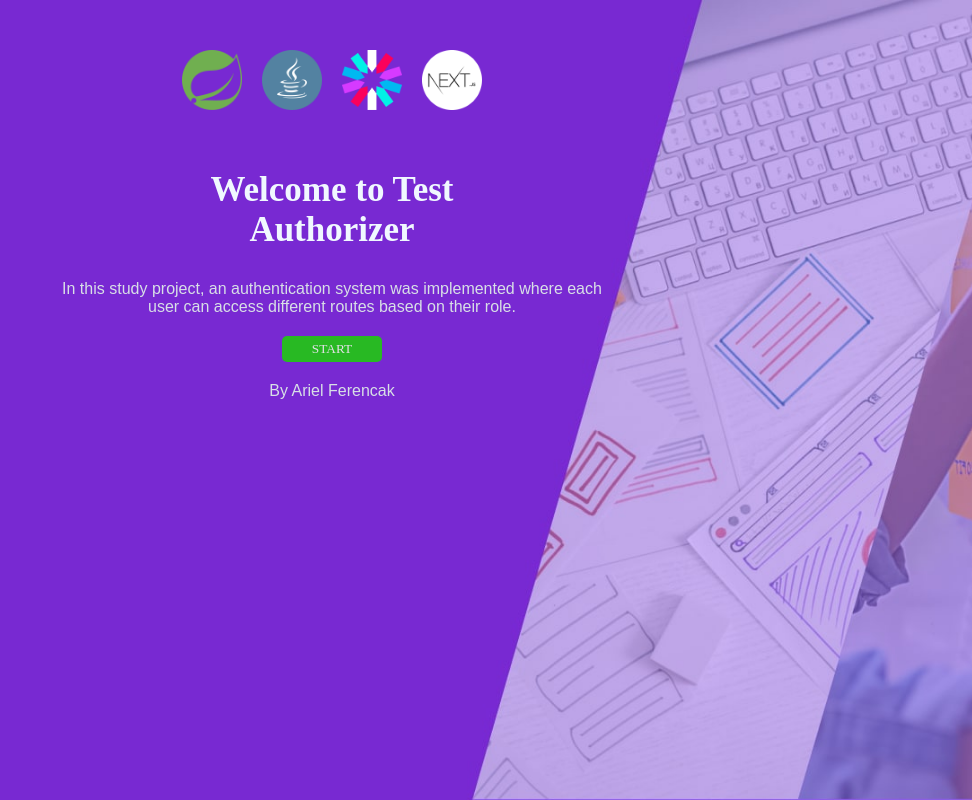
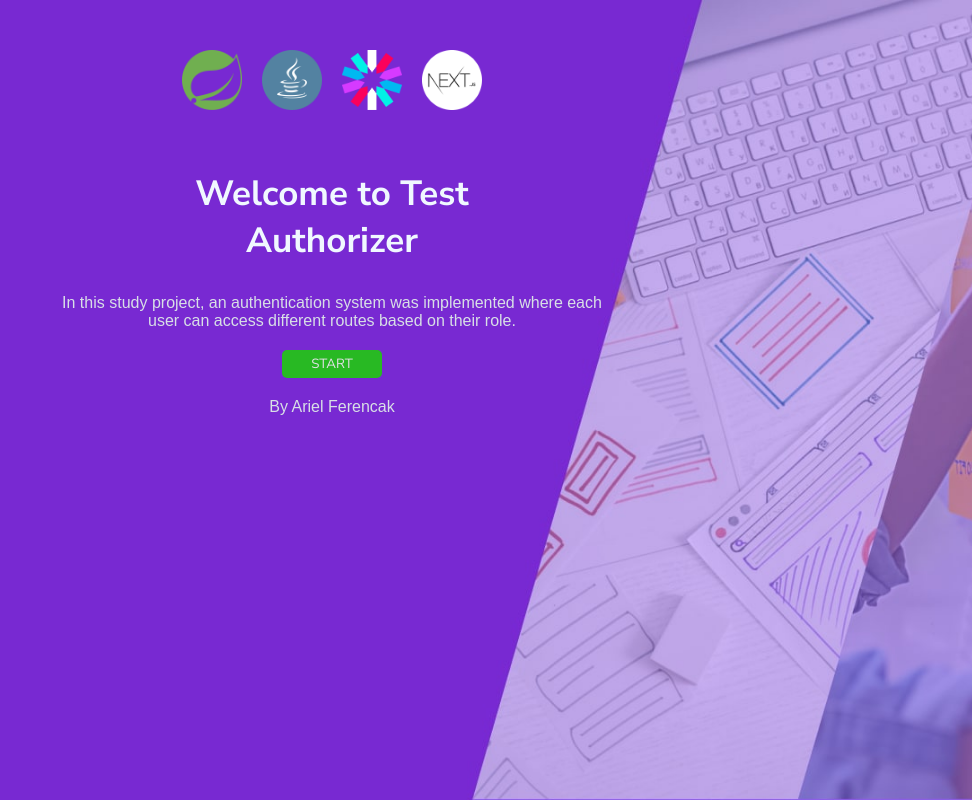
Before and after one commit to arieliten85/TestRoleAccessAuth_UI-NEXT, a Next.js app: page / in a window 1280 px wide. Shown: the whole page, without its empty margins (308-1280 px from the left). Built offline with nearby package versions, Linux system fonts and the light colour scheme; no server answers.

Commit message:
reactor text styles

```diff
--- a/pages/_document.tsx
+++ b/pages/_document.tsx
@@ -4,6 +4,17 @@
   return (
     <Html lang="en">
       <Head />
+      <link rel="preconnect" href="https://fonts.googleapis.com" />
+      <link
+        rel="preconnect"
+        href="https://fonts.gstatic.com"
+        crossOrigin="anonymous"
+      />
+
+      <link
+        href="https://fonts.googleapis.com/css2?family=Nunito+Sans:ital,opsz,wght@0,6..12,200..1000;1,6..12,200..1000&family=PT+Sans+Narrow:wght@400;700&display=swap"
+        rel="stylesheet"
+      />
       <body>
         <Main />
         <NextScript />
--- a/styles/globals.css
+++ b/styles/globals.css
@@ -17,7 +17,8 @@
 label,
 button,
 h1 {
-  font-family: "Fantasy", cursive;
+  /* font-family: "Fantasy", cursive; */
+  font-family: "Nunito Sans", sans-serif;
   color: #ffffff;
 }
 .SpinnerContainer {
```
